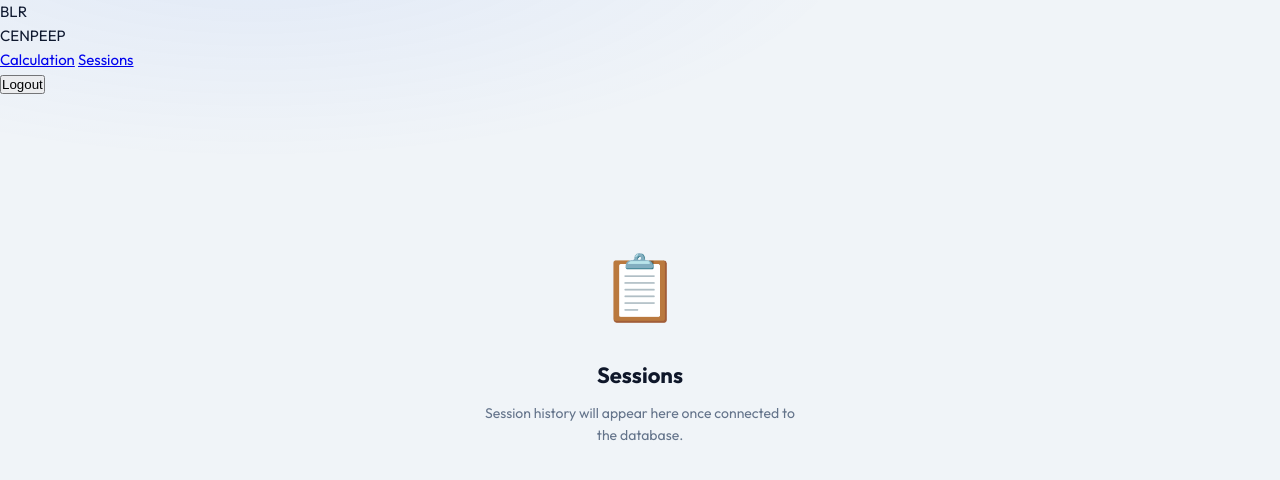
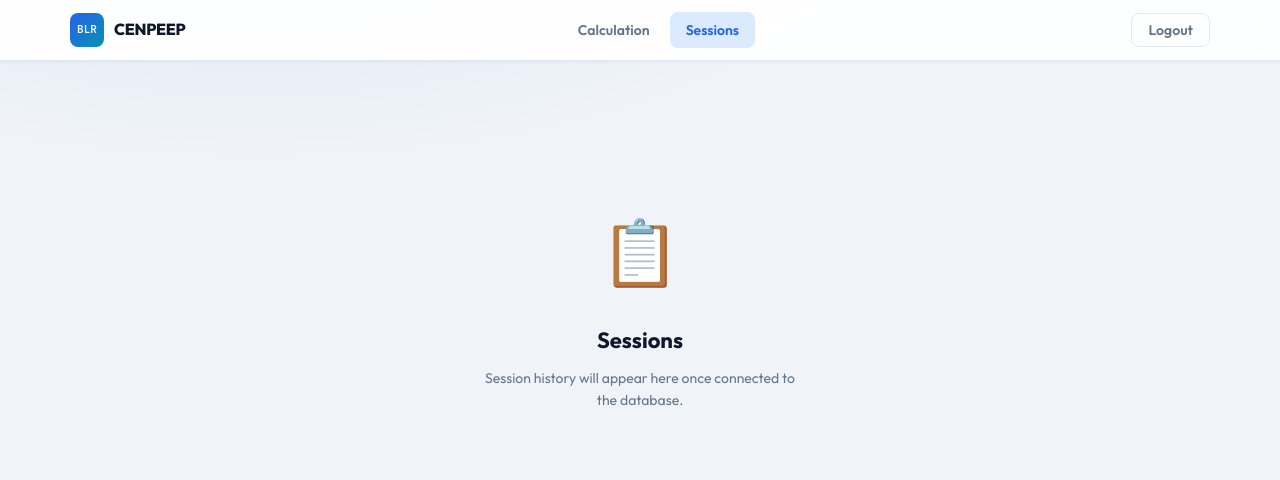
Before and after one commit to Rukan1610/calculator, a plain HTML site: page sessions.html in a window 1280 px wide. Drawn offline with Linux system fonts and the light colour scheme; sample sign-in values are in the browser's storage.

Commit message:
fixed navbar horizontal layout

```diff
--- a/style.css
+++ b/style.css
@@ -1,4 +1,81 @@
 @import url('https://fonts.googleapis.com/css2?family=Outfit:wght@300;400;500;600;700;800&family=JetBrains+Mono:wght@400;500;600&display=swap');
+
+.navbar {
+  background: rgba(255,255,255,0.92);
+  backdrop-filter: blur(20px);
+  -webkit-backdrop-filter: blur(20px);
+  border-bottom: 1.5px solid #e2e8f0;
+  padding: 0 28px;
+  position: sticky;
+  top: 0;
+  z-index: 100;
+  box-shadow: 0 1px 3px rgba(0,0,0,0.06);
+}
+.nav-inner {
+  max-width: 1140px;
+  margin: 0 auto;
+  display: flex;
+  align-items: center;
+  justify-content: space-between;
+  height: 60px;
+}
+.nav-logo {
+  display: flex;
+  align-items: center;
+  gap: 10px;
+}
+.nav-logo-icon {
+  width: 34px;
+  height: 34px;
+  background: linear-gradient(135deg, #2563eb, #0891b2);
+  border-radius: 8px;
+  display: flex;
+  align-items: center;
+  justify-content: center;
+  font-family: 'JetBrains Mono', monospace;
+  font-size: 11px;
+  font-weight: 600;
+  color: #fff;
+}
+.nav-logo-text {
+  font-size: 16px;
+  font-weight: 800;
+  color: #0f172a;
+  letter-spacing: -0.3px;
+}
+.nav-links {
+  display: flex;
+  align-items: center;
+  gap: 4px;
+}
+.nav-link {
+  padding: 7px 16px;
+  border-radius: 8px;
+  font-size: 14px;
+  font-weight: 600;
+  color: #64748b;
+  text-decoration: none;
+  transition: all 0.2s;
+}
+.nav-link:hover { background: #f1f5f9; color: #0f172a; }
+.nav-link.active { background: #dbeafe; color: #2563eb; }
+.nav-logout {
+  padding: 7px 16px;
+  background: transparent;
+  border: 1.5px solid #e2e8f0;
+  border-radius: 8px;
+  font-family: 'Outfit', sans-serif;
+  font-size: 14px;
+  font-weight: 600;
+  color: #64748b;
+  cursor: pointer;
+  transition: all 0.2s;
+}
+.nav-logout:hover {
+  background: #fee2e2;
+  border-color: #fca5a5;
+  color: #dc2626;
+}
 
 :root {
   --bg: #f0f4f8;
```
